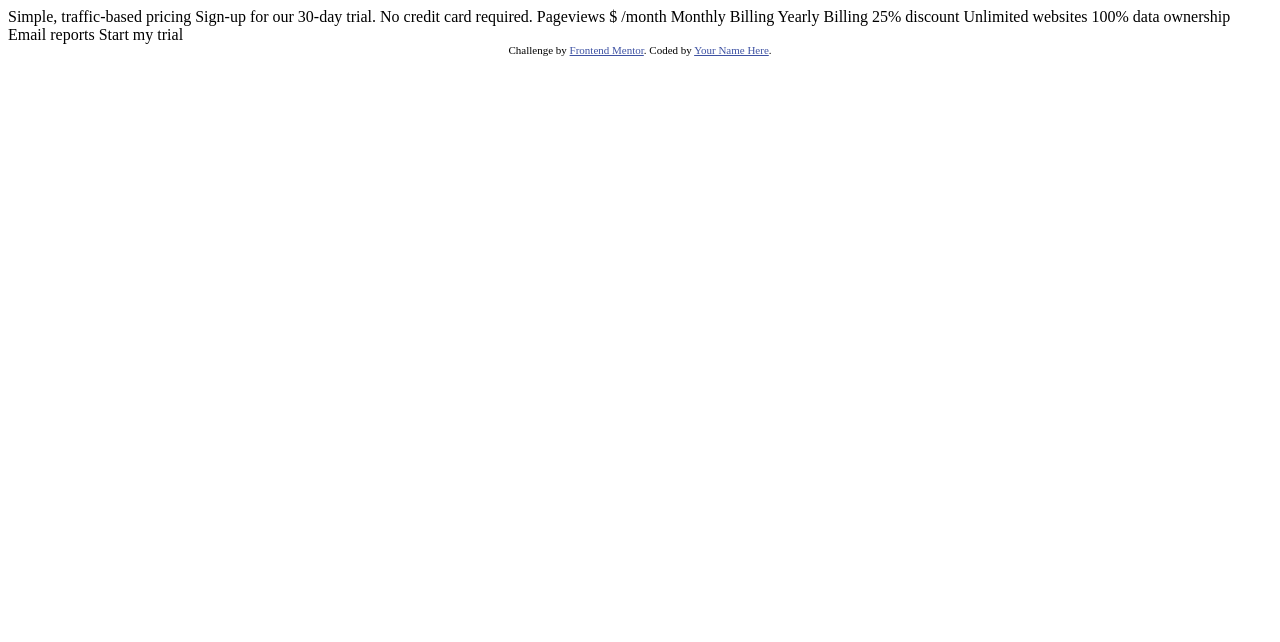
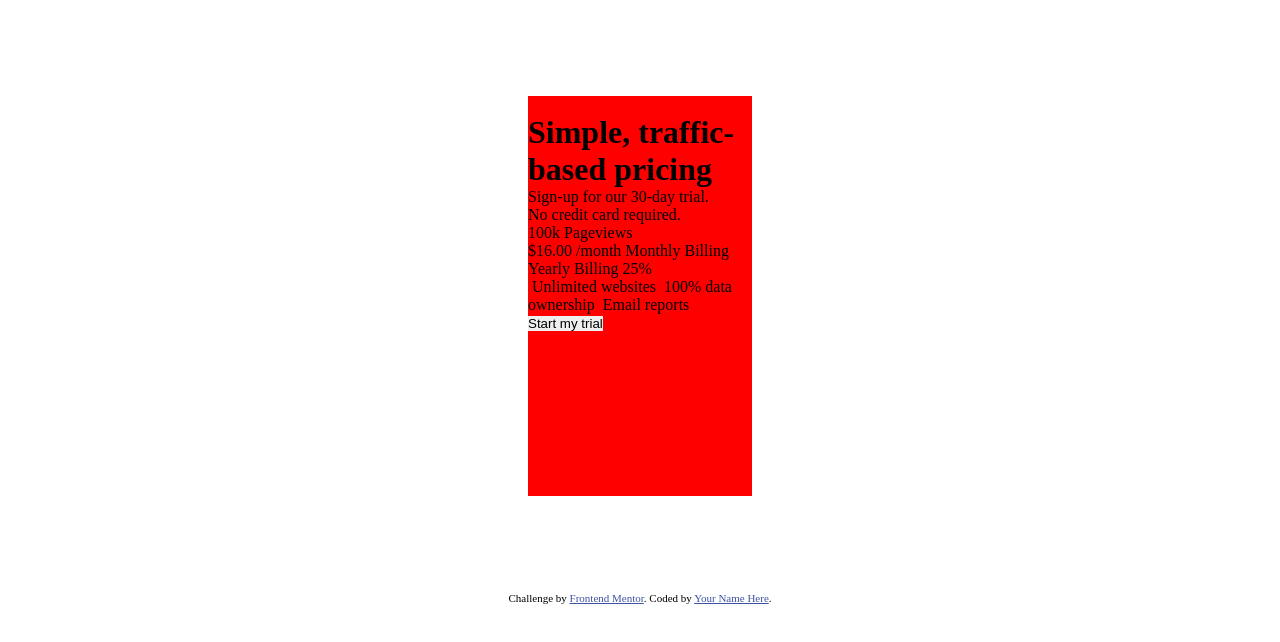
Before and after one commit to Vidottizzz/Interactive-pricing-component, a plain HTML site: page index.html in a window 1280 px wide. Drawn offline with Linux system fonts and the light colour scheme.

Commit message:
started HTML structure

```diff
--- a/index.html
+++ b/index.html
@@ -1,39 +1,59 @@
 <!DOCTYPE html>
 <html lang="en">
-<head>
-  <meta charset="UTF-8">
-  <meta name="viewport" content="width=device-width, initial-scale=1.0"> <!-- displays site properly based on user's device -->
+  <head>
+    <meta charset="UTF-8" />
+    <meta name="viewport" content="width=device-width, initial-scale=1.0" />
+    <!-- displays site properly based on user's device -->
+    <link rel="stylesheet" href="style/style.css" type="text/css" />
+    <link
+      rel="icon"
+      type="image/png"
+      sizes="32x32"
+      href="./images/favicon-32x32.png"
+    />
 
-  <link rel="icon" type="image/png" sizes="32x32" href="./images/favicon-32x32.png">
+    <title>Frontend Mentor | Interactive pricing component</title>
+  </head>
+  <body>
+    <div id="card-itself">
+      <header>
+        <img src="" alt="">
+        <div>
+          <h1> Simple, traffic-based pricing</h1>
+          <p>Sign-up for our 30-day trial.</p>
+          <p>No credit card required.</div>
+      </header>
+      <p>100k Pageviews</p>
+      <!-- slider -->
+      <span>$16.00</span><span> /month</span>
 
-  <title>Frontend Mentor | Interactive pricing component</title>
+      <span>Monthly Billing</span>
+      <!-- toggle -->
+      <span>Yearly Billing</span>
+      <span>25%</span>
+      <main></main>
 
-  <!-- Feel free to remove these styles or customise in your own stylesheet 👍 -->
-  <style>
-    .attribution { font-size: 11px; text-align: center; }
-    .attribution a { color: hsl(228, 45%, 44%); }
-  </style>
-</head>
-<body>
+      <footer>
+             <div>
+              <img src="" alt=""><span> Unlimited websites</span>
+              <img src="" alt=""><span> 100% data ownership</span>
+              <img src="" alt=""><span> Email reports</span>
+             </div>
+             <button>Start my trial</button>
 
-  Simple, traffic-based pricing
-  Sign-up for our 30-day trial. No credit card required.
+      </footer>
 
-  Pageviews
-  $ /month
 
-  Monthly Billing
-  Yearly Billing 25% discount
+    </div>
 
-  Unlimited websites
-  100% data ownership
-  Email reports
 
-  Start my trial
+    <div class="attribution">
+      Challenge by
+      <a href="https://www.frontendmentor.io?ref=challenge" target="_blank"
+        >Frontend Mentor</a
+      >. Coded by <a href="#">Your Name Here</a>.
+    </div>
 
-  <div class="attribution">
-    Challenge by <a href="https://www.frontendmentor.io?ref=challenge" target="_blank">Frontend Mentor</a>.
-    Coded by <a href="#">Your Name Here</a>.
-  </div>
-</body>
+    <script src="script/script.js" type="text/javascript"></script>
+  </body>
 </html>
--- /dev/null
+++ b/style/style.css
@@ -0,0 +1,52 @@
+:root {
+  /* ## Colors */
+
+  /* ### Primary */
+
+  /* (Full Slider Bar) */
+  --SoftCyan: hsl(174, 77%, 80%);
+  /* (Slider Backround) */
+  --StrongCyan: hsl(174, 86%, 45%);
+  /* (Discount Background) */
+  --LightGrayishRed: hsl(14, 92%, 95%);
+  /* (Discount Text) */
+  --LightRed: hsl(15, 100%, 70%);
+  /* (CTA Text) */
+  --PaleBlue: hsl(226, 100%, 87%);
+
+  /* ### Neutral */
+
+  /* (PricingComponentBackground) */
+  --White: hsl(0, 0%, 100%);
+  /* (Main Background) */
+  --VeryPaleBlue: hsl(230, 100%, 99%);
+  /* (Empty Slider Bar) */
+  --LightGrayishBlue: hsl(224, 65%, 95%);
+  /* (Toggle Background) */
+  --LightGrayishBlue: hsl(223, 50%, 87%);
+  /* (Text) */
+  --GrayishBlue: hsl(225, 20%, 60%);
+  /* (Text & CTA Background) */
+  --DarkDesaturatedBlue: hsl(227, 35%, 25%);
+}
+* {
+  padding: 0;
+  margin: 0;
+  vertical-align: baseline;
+  list-style: none;
+  border: 0;
+}
+#card-itself {
+    margin: 6rem auto;
+    width: 14rem;
+    height: 25rem;
+     background-color: red;
+}
+
+.attribution {
+  font-size: 11px;
+  text-align: center;
+}
+.attribution a {
+  color: hsl(228, 45%, 44%);
+}
```
Also changed, not shown: script/script.js (added).
